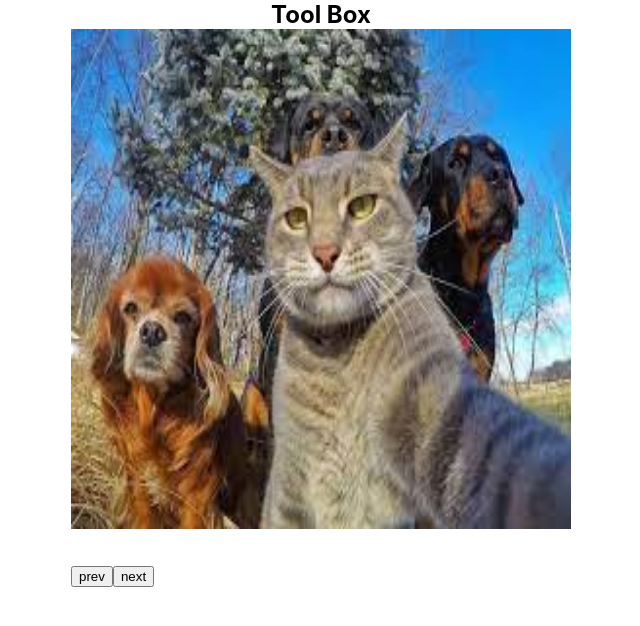
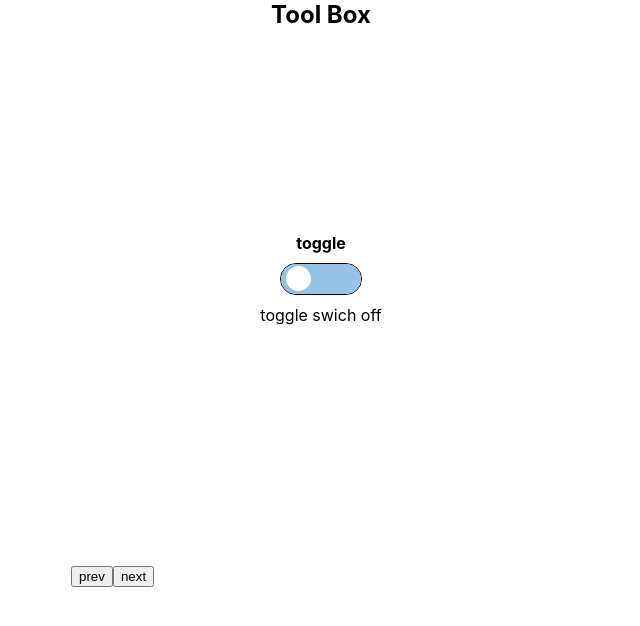
Before and after one commit to youngjeJO/Tool-Box, a React (Create React App) app: page / in a window 1280 px wide. Shown: the top 626 px of the page, without its empty margins (319-959 px from the left). Built offline with nearby package versions, Linux system fonts and the light colour scheme.

Commit message:
feat/ Toggle component

```diff
--- a/src/components/Slide.js
+++ b/src/components/Slide.js
@@ -1,6 +1,7 @@
 import React, { useState, useRef, useEffect } from 'react';
 import styled from 'styled-components';
-import Cat1 from './img/고양이1.jfif';
+import Toggle from './Toggle';
+// import Cat1 from './img/고양이1.jfif';
 import Cat2 from './img/고양이2.jfif';
 import Cat3 from './img/고양이3.jpg';
 import Cat4 from './img/고양이4.jpg';
@@ -35,7 +36,7 @@ const slide = () => {
     <>
       <BoxContainer ref={slideRef}>
         <SlideBox className="items">
-          <img alt="고양이" src={Cat1} />
+          <Toggle />
         </SlideBox>
         <SlideBox className="items">
           <img alt="고양이" src={Cat2} />
--- a/src/components/Toggle.js
+++ b/src/components/Toggle.js
@@ -0,0 +1,86 @@
+import React, { useState } from 'react';
+import styled from 'styled-components';
+
+function Toggle() {
+  const [onOff, setOnOff] = useState('off');
+
+  const toggleEvent = () => {
+    if (onOff === 'off') {
+      setOnOff('on');
+    } else {
+      setOnOff('off');
+    }
+  };
+
+  return (
+    <Container className="Box">
+      <span>toggle</span>
+      <ButtonBox onOff={onOff}>
+        <ButtonStyle type="button" onClick={toggleEvent}>
+          {}
+        </ButtonStyle>
+      </ButtonBox>
+      toggle swich {onOff}
+    </Container>
+  );
+}
+
+export default Toggle;
+
+const Container = styled.div`
+  height: 500px;
+  width: 500px;
+  display: flex;
+  flex-direction: column;
+  justify-content: center;
+  align-items: center;
+  span {
+    font-size: 16px;
+    font-weight: bold;
+  }
+`;
+
+const ButtonBox = styled.div`
+  height: 30px;
+  width: 80px;
+  margin: 10px;
+  border-radius: 40px;
+  border: 1px solid black;
+  position: relative;
+  overflow: hidden;
+  ::before {
+    display: inline;
+    position: absolute;
+    content: '';
+    height: 40px;
+    width: 100px;
+    background-color: #97c1e7;
+  }
+  ::after {
+    display: inline;
+    position: absolute;
+    content: '';
+    border-radius: 100%;
+    height: 25px;
+    width: 25px;
+    top: 2px;
+    left: 5px;
+    background-color: #ffffff;
+    transition: all 0.5s ease-out;
+    transform: translateX(
+      ${({ onOff }) => {
+        return onOff === 'on' ? '190%' : '0%';
+      }}
+    );
+  }
+`;
+
+const ButtonStyle = styled.button`
+  position: absolute;
+  border: none;
+  height: 40px;
+  width: 80px;
+  top: 0;
+  opacity: 0;
+  z-index: 2;
+`;
```
